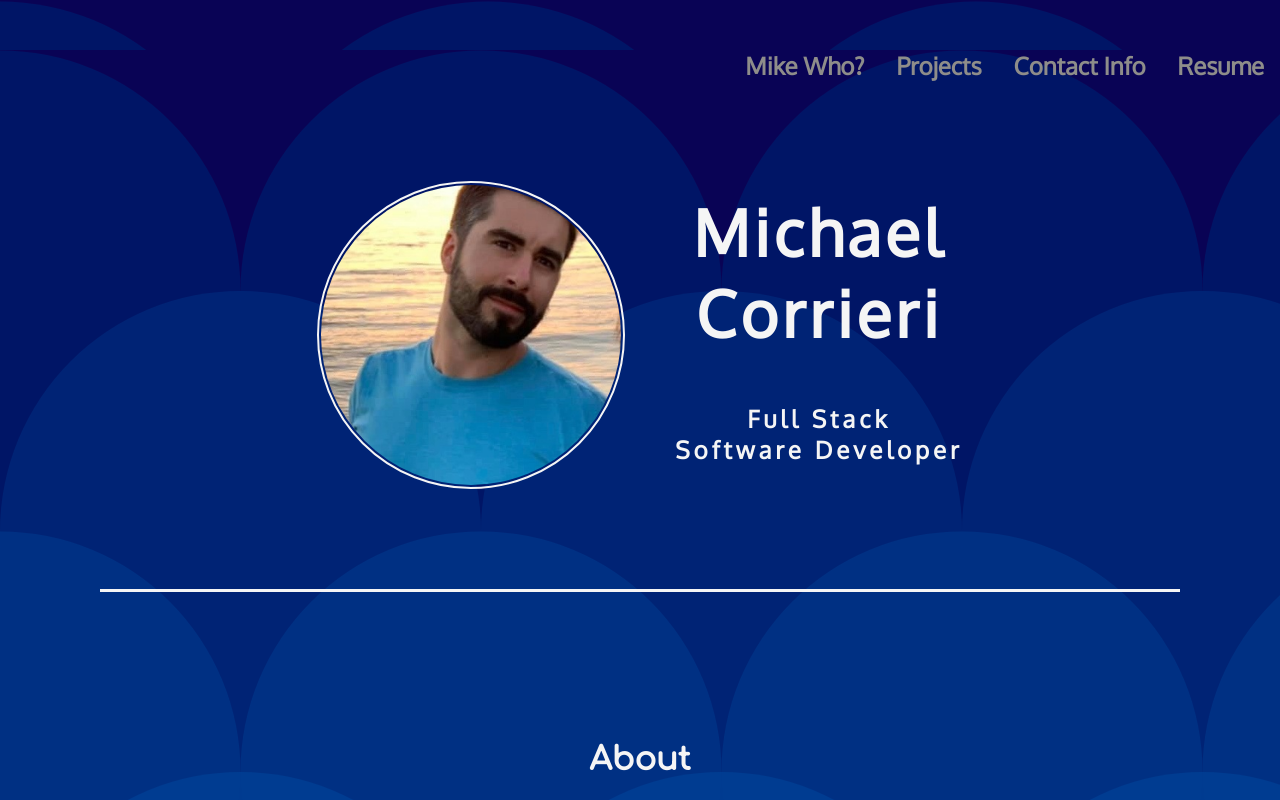
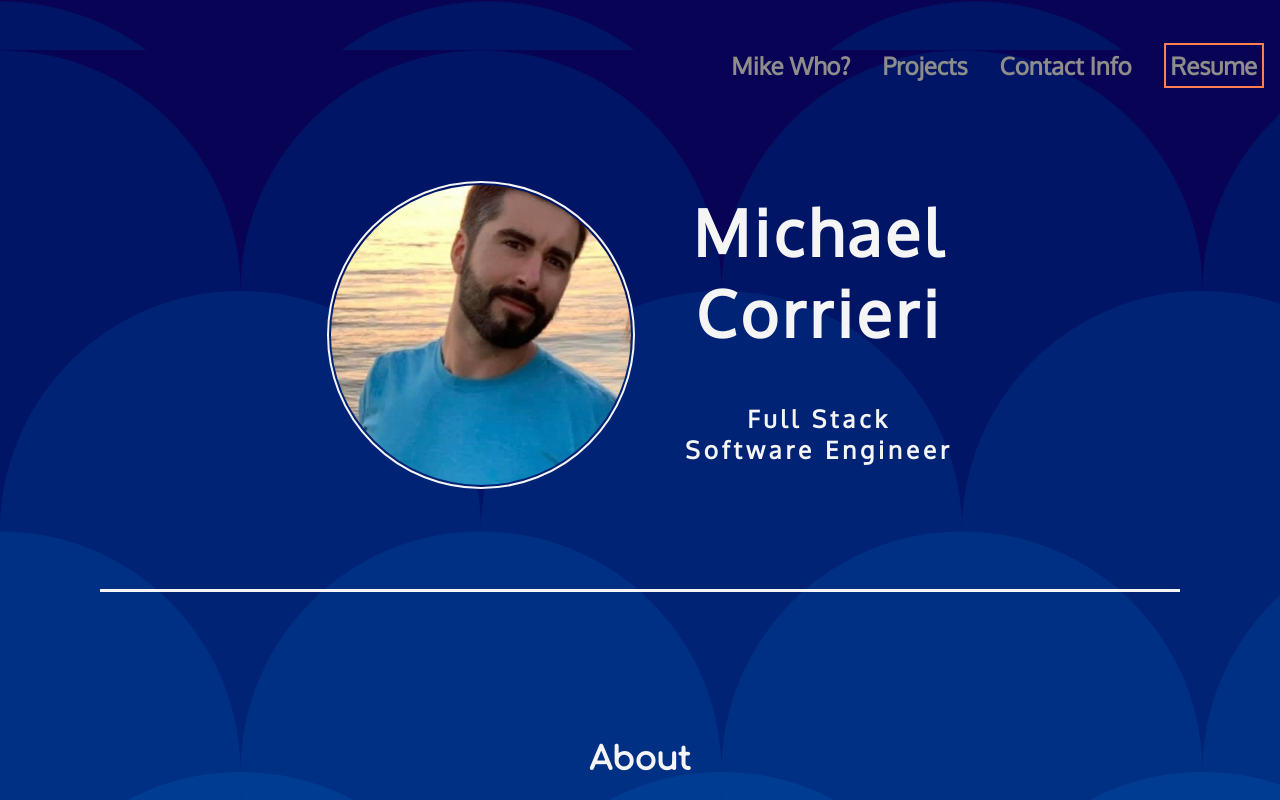
Before and after one commit to mcorrieri/Portfolio, a React (Create React App) app: page / in a window 1280 px wide. Shown: the top 800 px of the page. Built offline with nearby package versions, Linux system fonts and the light colour scheme.

Commit message:
border added

```diff
--- a/src/Components/Name.js
+++ b/src/Components/Name.js
@@ -7,7 +7,7 @@ function Name() {
           Michael <br></br> Corrieri
         </h1>
         <h3 className="subname2">Full Stack</h3>
-        <h3 className="subname"> Software Developer</h3>
+        <h3 className="subname"> Software Engineer</h3>
       </div>
     </div>
   );
--- a/src/index.css
+++ b/src/index.css
@@ -214,6 +214,8 @@ span:hover {
   cursor: pointer;
   font-family: "Oxygen", sans-serif;
   text-decoration: none;
+  padding: 5px;
+  border: 2px solid coral;
 }
 
 #twitter-clone-image {
```
